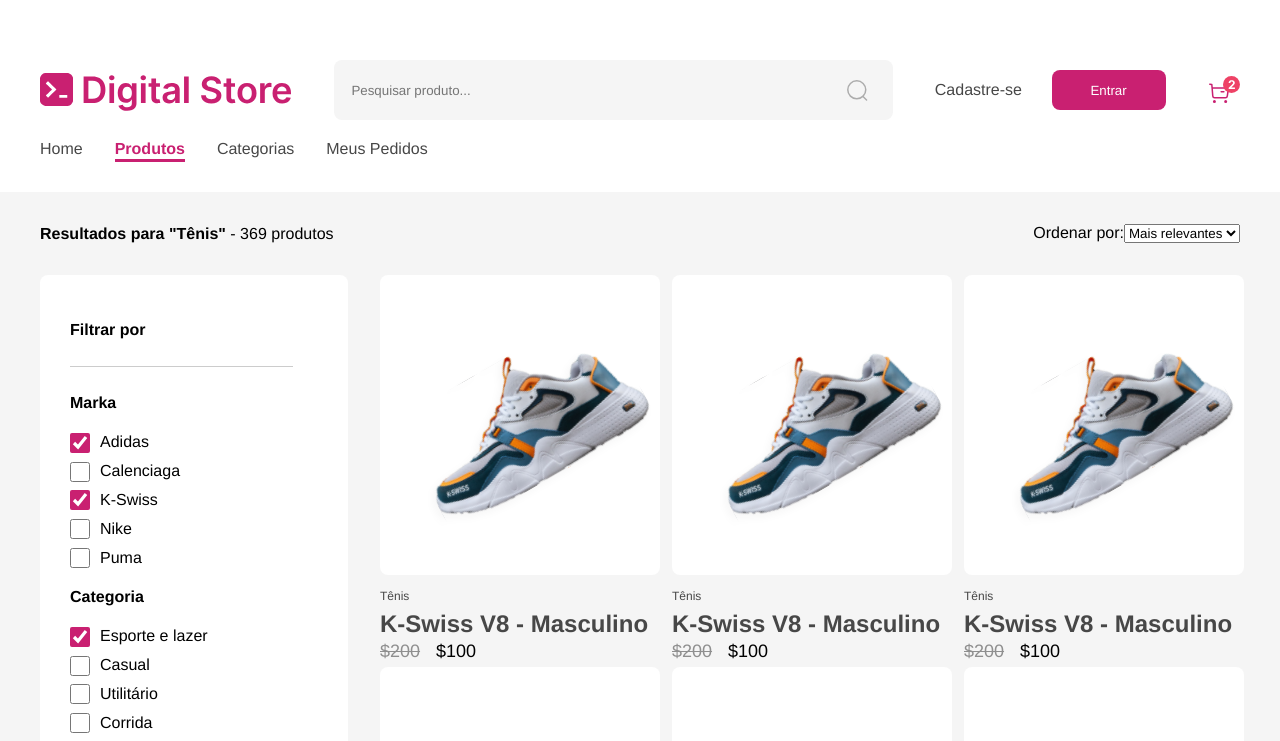
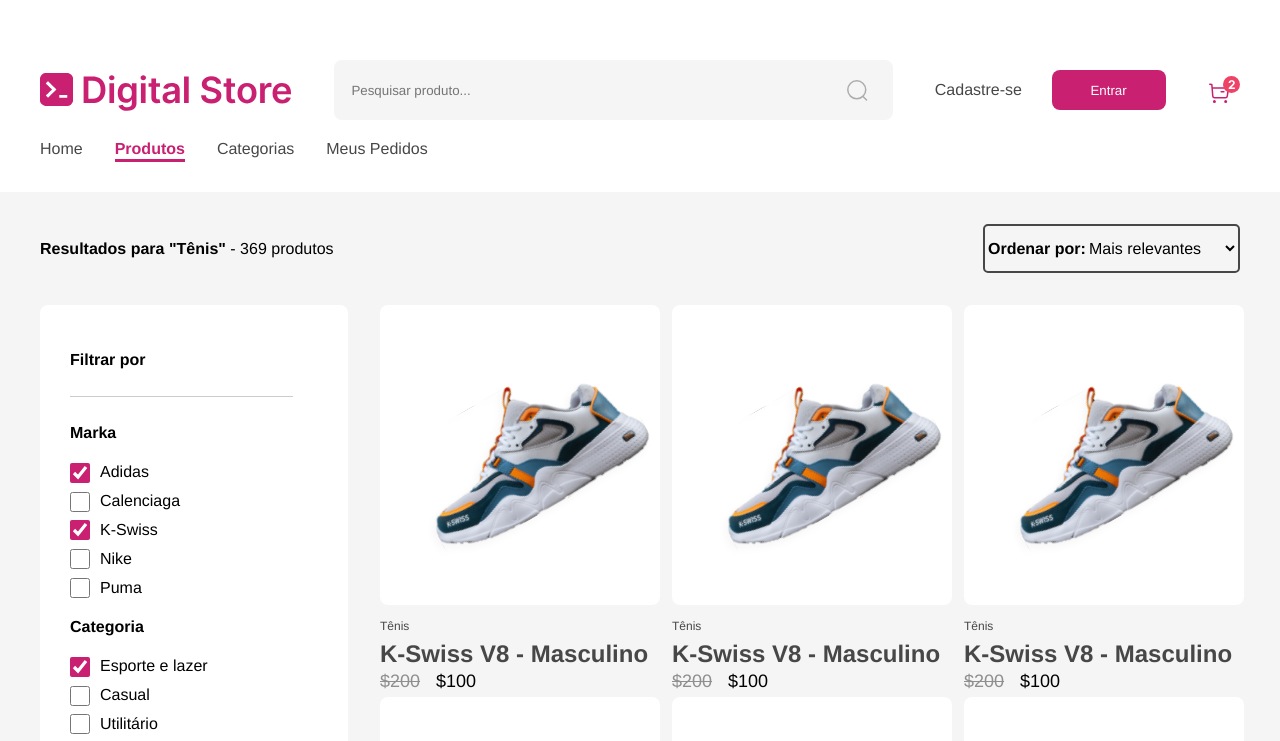
Before and after one commit to vanessaadev/Drip_Store, a React (Vite) app in the folder Drip_Store/: page /products in a window 1280 px wide. Shown: the top 741 px of the page. Built offline with nearby package versions, Linux system fonts and the light colour scheme.

Commit message:
Adicionado select, ajustado botão tamanho sapatos

```diff
--- a/Drip_Store/src/Components/ProductPage/ProductPage.css
+++ b/Drip_Store/src/Components/ProductPage/ProductPage.css
@@ -38,6 +38,37 @@
     font-weight: 400;
     padding-right: 5.5rem;
 }
+
+.ordenar-por {
+    display: inline-block;
+    position: relative;
+  }
+
+.ordenar-por, select {
+    cursor: pointer;
+}
+
+  .ordenar-por span {
+    position: absolute;
+    left: 0;
+    top: 0;
+    font-weight: 700;
+    padding-right: 5px;
+    padding-left: 5px;
+    padding-top: 16px;
+    padding-bottom: 12px; /* Espaçamento entre o texto e o select */
+  }
+
+  .ordenar-por select {
+    border-radius: 5px;
+    border: 2px solid #474747;
+    background-color: #F5F5F5;
+    padding-left: 100px;
+    padding-right: 20px;
+    padding-top: 13px;
+    padding-bottom: 13px;
+    font-size: 16px; /* Ajuste para alinhar as opções abaixo do texto */
+  }
 
 /* Filtrar Por  */
 
```
